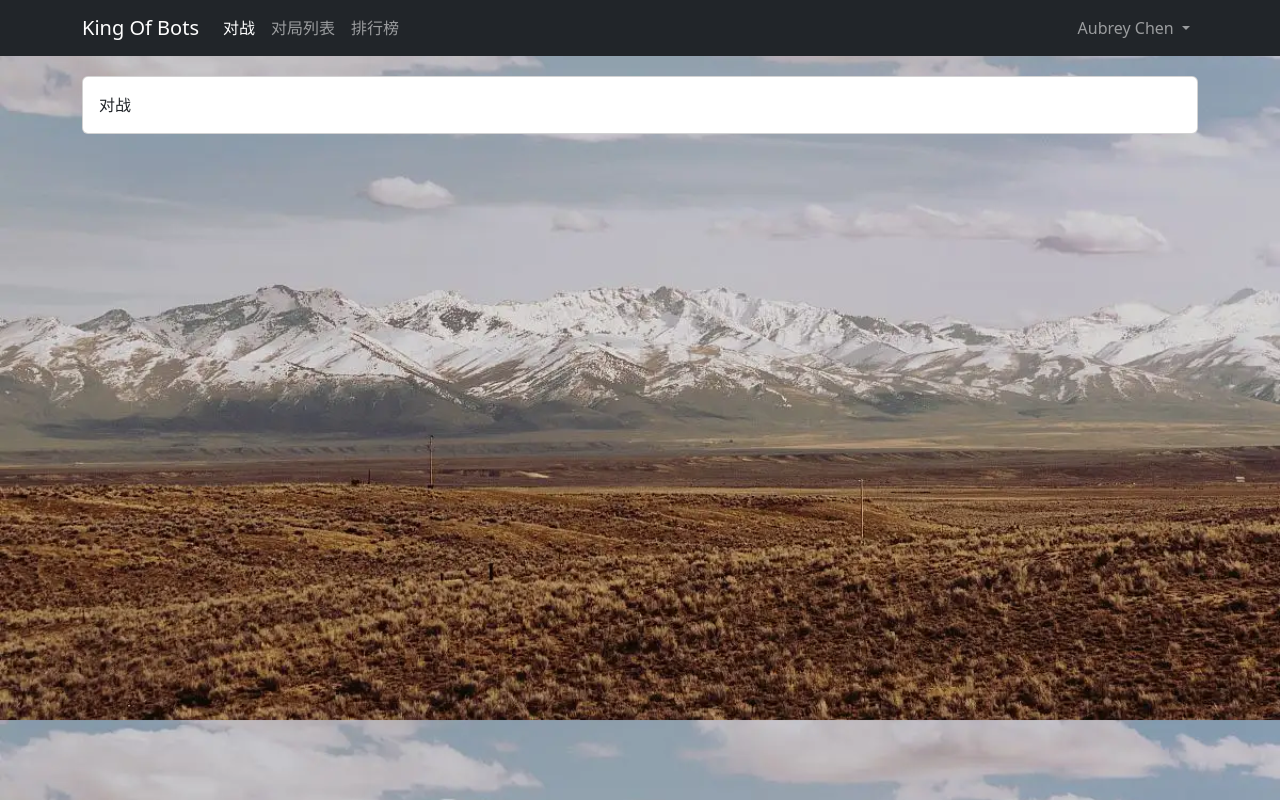
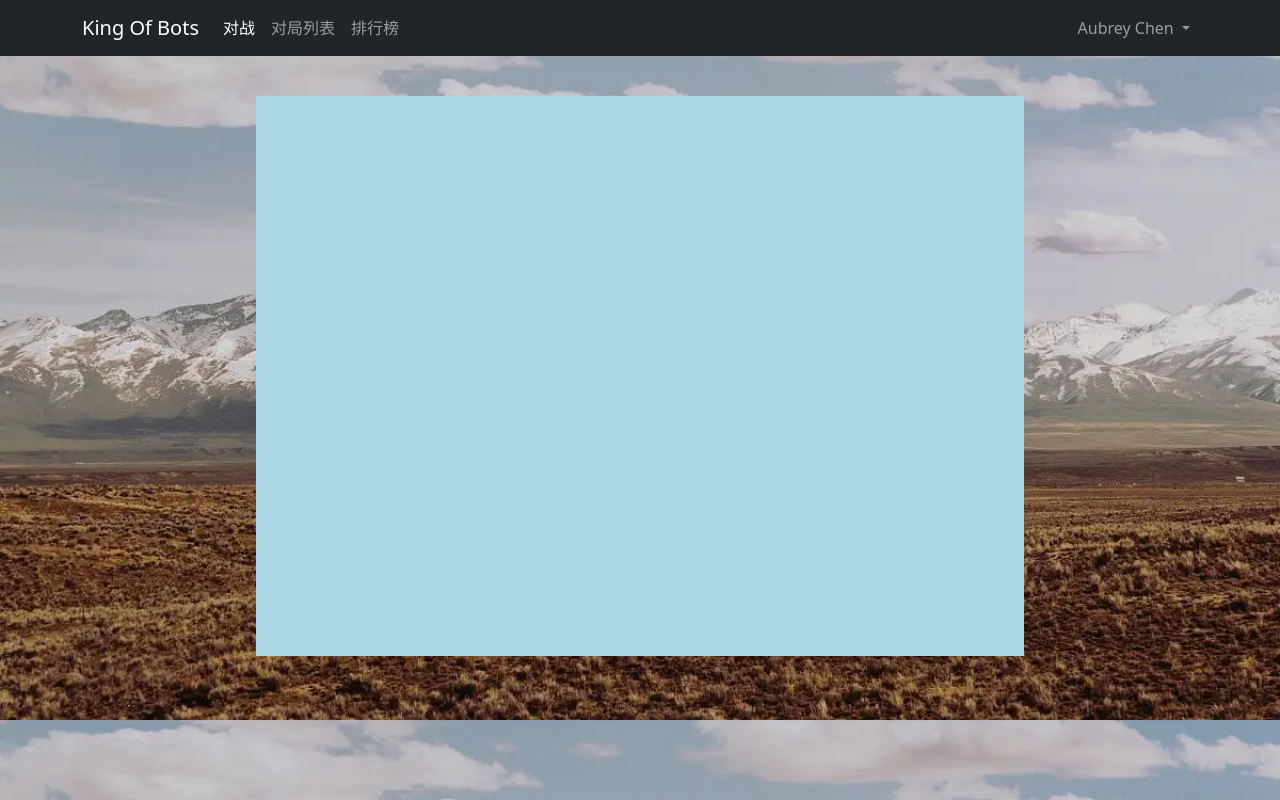
Before and after one commit to Aubrey-Chen/kob, a Vue app in the folder web/: page /pk in a window 1280 px wide. Built offline with nearby package versions, Linux system fonts and the light colour scheme.

Commit message:
创建地图类，实现对战矩形区域：组件挂载完之后用onMounted来创建游戏对象，并用canvas传入画布ctx的2d参数。

```diff
--- /dev/null
+++ b/web/src/assets/scripts/GameMap.js
@@ -0,0 +1,29 @@
+import { AcGameObject } from "./AcGameObject";
+
+export class GameMap extends AcGameObject {
+  // 构造函数的两个参数：1. 画布；2. 画布的父元素--用来动态修改画布的长宽。
+  constructor(ctx, parent) {
+    // 构造函数里应先执行基类的构造函数
+    super();
+
+    this.ctx = ctx;
+    this.parent = parent;
+
+    // 存每个格子的绝对距离
+    this.L = 0;  // L表示1个单位的长度，整个地图是 13个单位 × 13个单位
+  }
+
+  start() {
+
+  }
+
+  update() {
+    // update()函数里每一帧都需要渲染
+    this.render();  // 每一帧都需要执行一次
+  }
+
+  // 渲染
+  render() {
+
+  }
+}
--- /dev/null
+++ b/web/src/components/GameMap.vue
@@ -0,0 +1,37 @@
+<template>
+  <!-- 游戏计分板 -->
+  <div ref="parent" class="gamemap">    <!-- 将parent指向<div>，使两者产生关联 -->
+    <!-- 画布 -->
+    <canvas ref="canvas"></canvas>      <!-- 将canvas指向<canvas>，使两者产生关联 -->
+  </div>
+</template>
+
+<script>
+import { GameMap } from '@/assets/scripts/GameMap';
+import { ref, onMounted } from 'vue';  // onMounted是当组件挂载完之后需要执行哪些操作
+
+export default {
+  setup() {
+    let parent = ref(null);
+    let canvas = ref(null);
+
+    // 组件挂载完之后创建游戏对象
+    onMounted(() => {
+        new GameMap(canvas.value.getContext('2d'), parent.value);
+    });
+
+    return {
+        parent,
+        canvas,
+    }
+  },
+};
+</script>
+
+<style scoped>
+.gamemap {
+  /* 与父元素等长 */
+  width: 100%;
+  height: 100%;
+}
+</style>
--- a/web/src/components/NavBar.vue
+++ b/web/src/components/NavBar.vue
@@ -47,7 +47,7 @@ export default {
     return {
       route_name,
     };
-  }
+  },
 };
 </script>
 
--- /dev/null
+++ b/web/src/components/PlayGround.vue
@@ -0,0 +1,27 @@
+<template>
+  <div class="playground">
+    <GameMap />
+  </div>
+</template>
+
+<script>
+import GameMap from './GameMap.vue';
+
+export default {
+  components: {
+    GameMap,
+  },
+};
+</script>
+
+<style scoped>
+.playground {
+  /* 屏幕宽度的60% */
+  width: 60vw;
+  /* 屏幕高度的70% */
+  height: 70vh;
+  /* 距离上边距40px居中 */
+  margin: 40px auto;
+  background: lightblue;
+}
+</style>
--- a/web/src/views/pk/PkIndexView.vue
+++ b/web/src/views/pk/PkIndexView.vue
@@ -1,15 +1,13 @@
 <template>
-  <ContentField>
-    对战
-  </ContentField>
+  <PlayGround />
 </template>
 
 <script>
-import ContentField from '../../components/ContentField.vue';
+import PlayGround from '../../components/PlayGround.vue';
 
 export default {
   components: {
-    ContentField,
+    PlayGround,
   },
 };
 </script>
```
